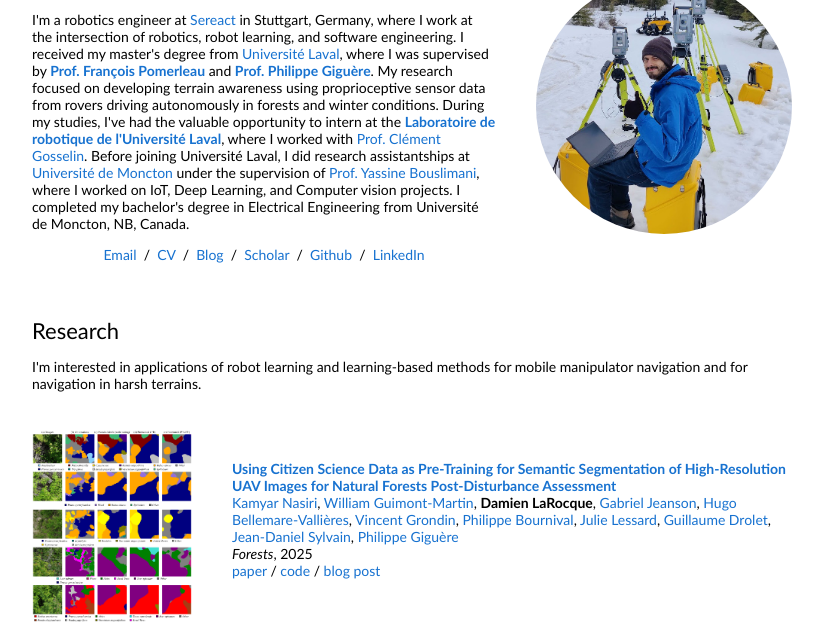
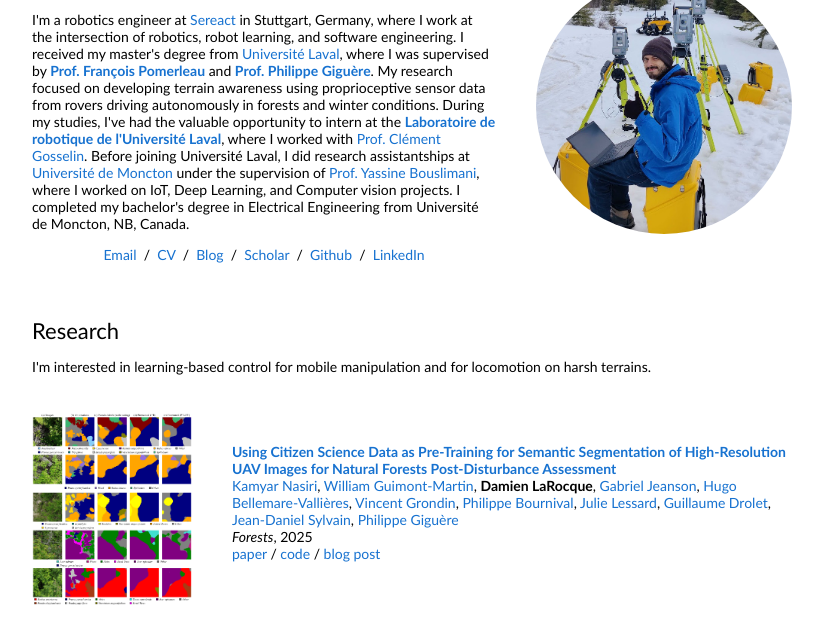
Before and after one commit to IamPhytan/iamphytan.github.io, a plain HTML site: page index.html in a window 1280 px wide. Shown: the part 90-733 px from the top of the page, without its empty margins (228-1051 px from the left). Drawn offline with Linux system fonts and the light colour scheme.

Commit message:
New interests

```diff
--- a/index.html
+++ b/index.html
@@ -57,8 +57,7 @@
                   <p style="text-align:center">
                     <a href="mailto:damien.larocque97@gmail.com">Email</a>
                     &nbsp;/&nbsp;
-                    <a href="https://damienlarocque.gitlab.io/curriculum-vitae/cv-en-web.pdf"
-                      target="_blank">CV</a>
+                    <a href="https://damienlarocque.gitlab.io/curriculum-vitae/cv-en-web.pdf" target="_blank">CV</a>
                     &nbsp;/&nbsp;
                     <a href="https://blog.damienlarocque.me" target="_blank">Blog</a>
                     &nbsp;/&nbsp;
@@ -87,8 +86,8 @@
                 <td style="padding:20px;width:100%;vertical-align:middle">
                   <h2>Research</h2>
                   <p>
-                    I'm interested in applications of robot learning and learning-based methods for mobile manipulator
-                    navigation and for navigation in harsh terrains.
+                    I'm interested in learning-based control for mobile manipulation and for locomotion on harsh
+                    terrains.
                   </p>
                 </td>
               </tr>
```
